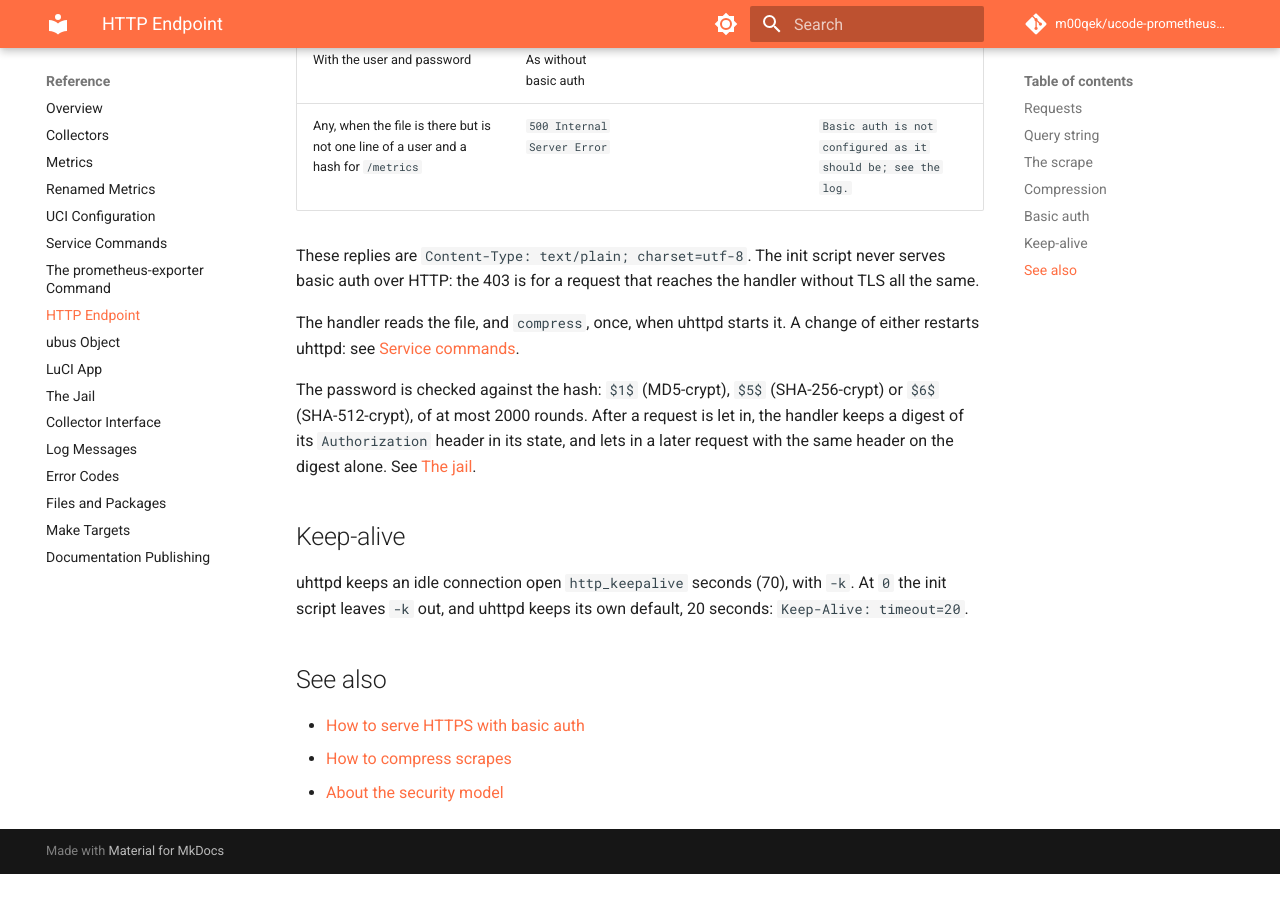
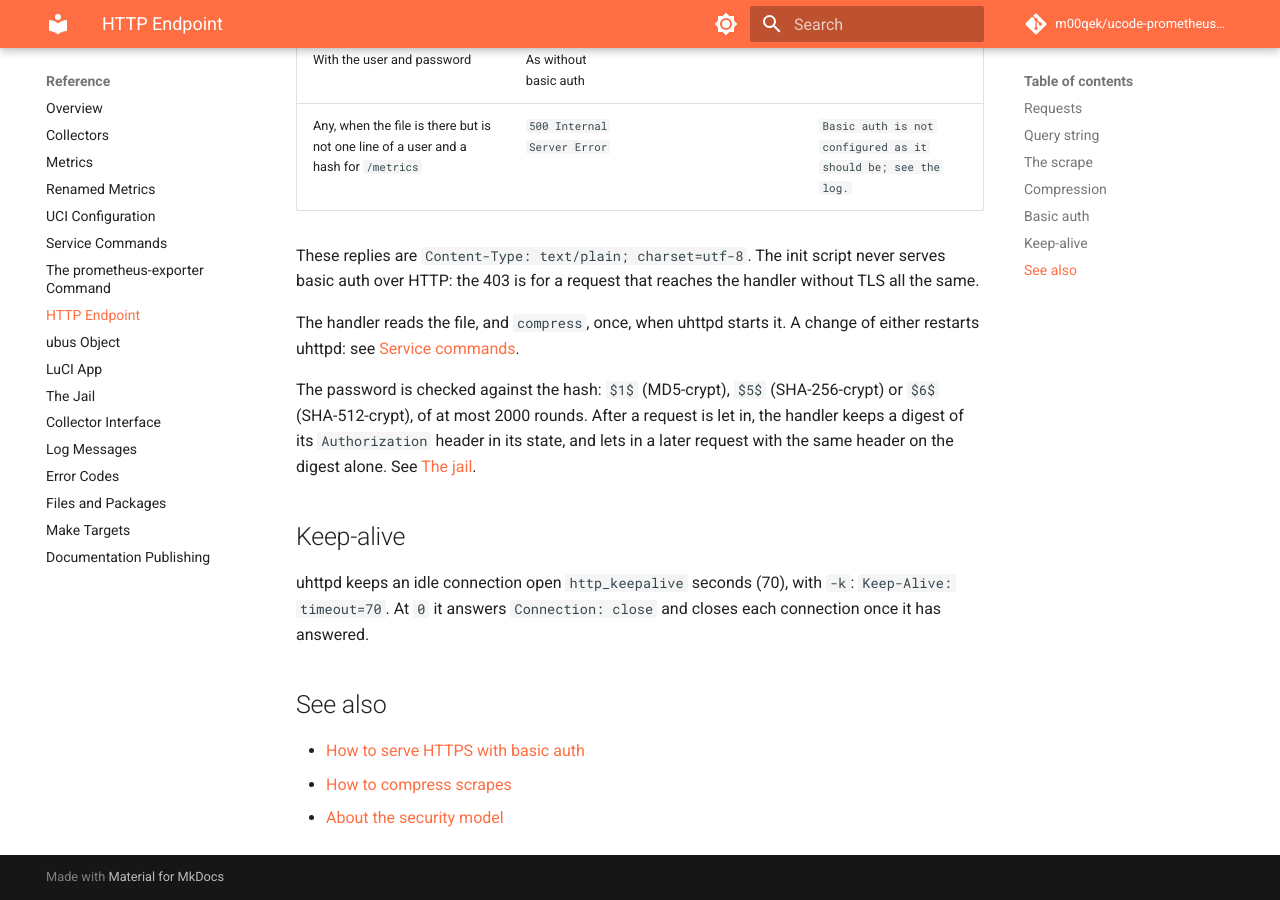
Before and after one commit to m00qek/ucode-prometheus-exporter, an MkDocs documentation site: the page built from docs/reference/http.md, in a window 1280 px wide and 900 px high, scrolled down 2415 px. Built offline with MkDocs 1.6.1 and Material for MkDocs 9.7.7, drawn with Linux system fonts in a browser that asks for light colours; comment, search, counter and statistics services are not loaded; before the commit the page ends 3289 px from its top, so only the background shows below that.

Commit message:
Make a keep-alive of 0 close each connection
The init script left -k out at 0, so uhttpd kept its own 20 seconds,
while the option's help, LuCI and the docs say 0 is none. It now always
passes -k: at 0 uhttpd answers Connection: close and closes each
connection once it has answered. e2e sets 0 and back.

```diff
--- a/docs/reference/http.md
+++ b/docs/reference/http.md
@@ -68,7 +68,7 @@ The password is checked against the hash: `$1$` (MD5-crypt), `$5$` (SHA-256-cryp
 
 ## Keep-alive
 
-uhttpd keeps an idle connection open `http_keepalive` seconds (70), with `-k`. At `0` the init script leaves `-k` out, and uhttpd keeps its own default, 20 seconds: `Keep-Alive: timeout=20`.
+uhttpd keeps an idle connection open `http_keepalive` seconds (70), with `-k`: `Keep-Alive: timeout=70`. At `0` it answers `Connection: close` and closes each connection once it has answered.
 
 ## See also
 
```
Also changed, not shown: docs/reference/service-commands.md (+1 -1 lines), 2 other files.
